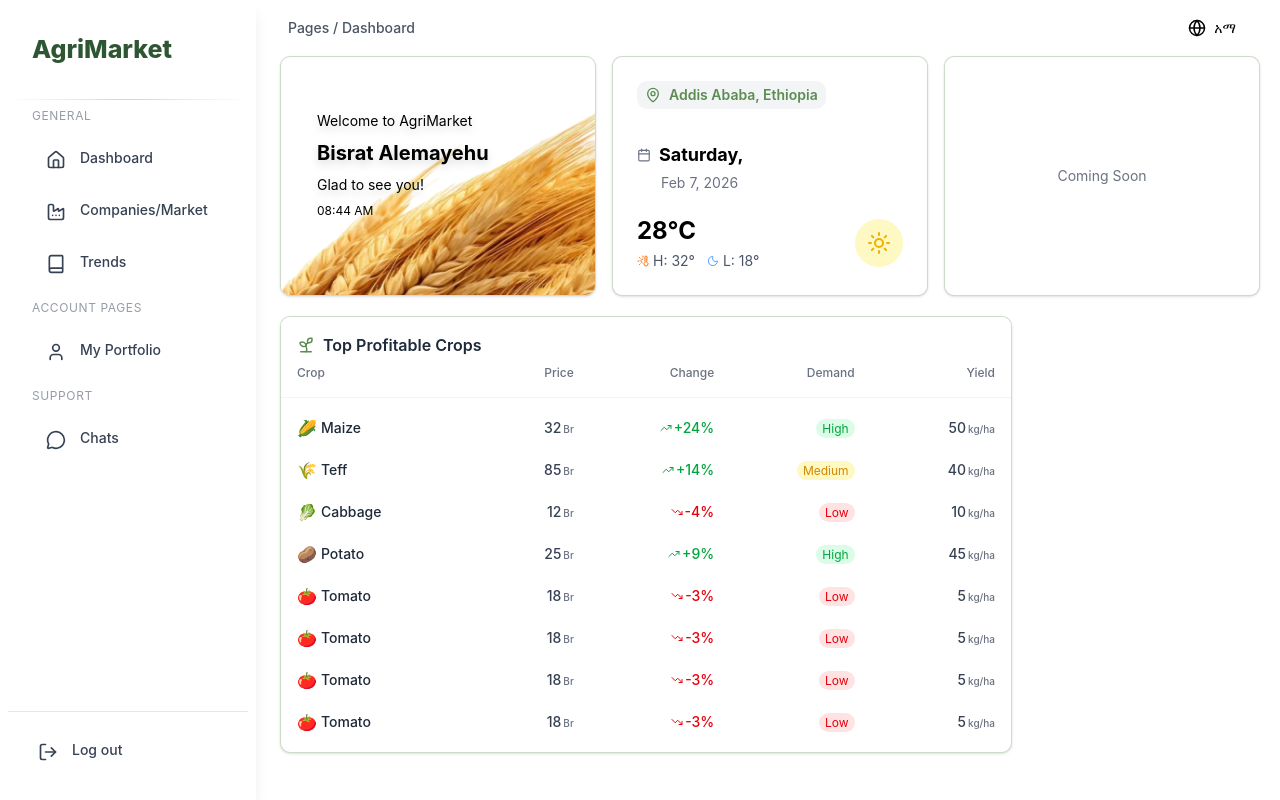
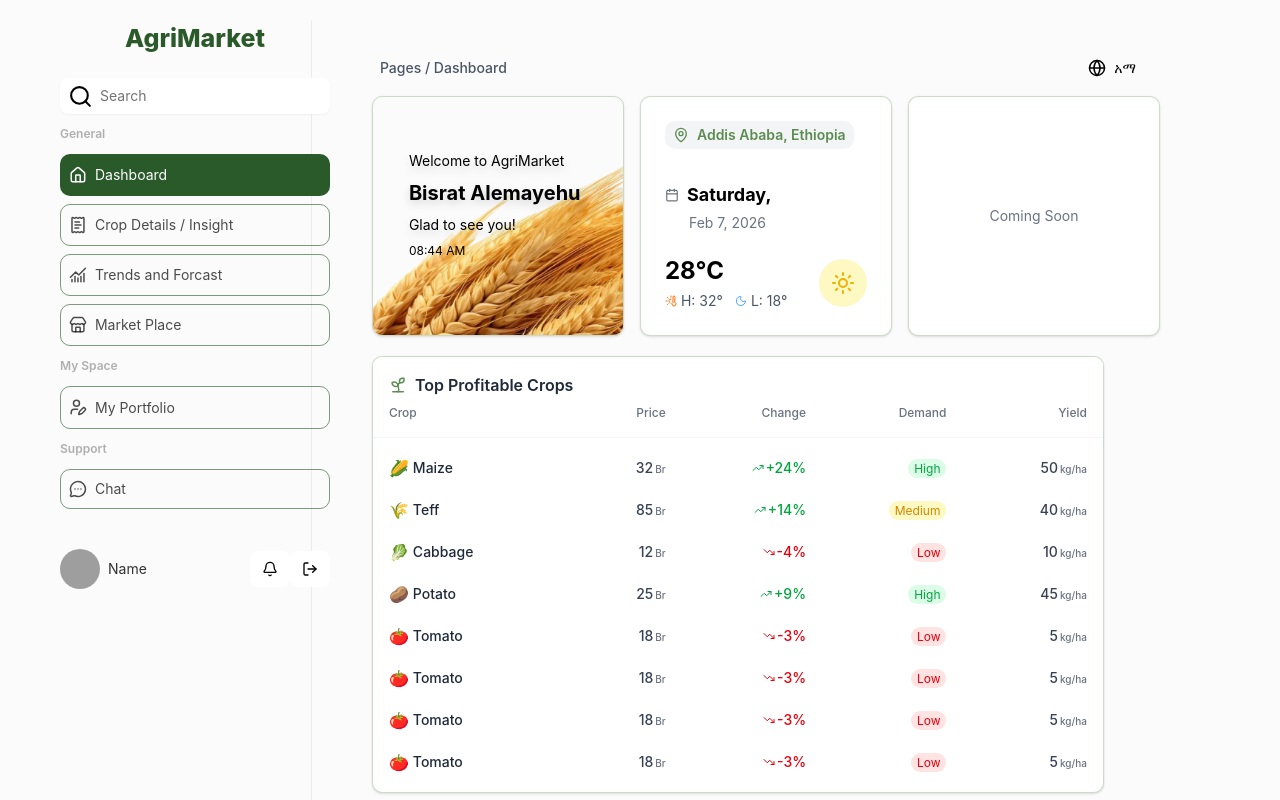
Before and after one commit to Bisruxa/AgriMarket, a Next.js app in the folder client/: page /farmer/dashboard in a window 1280 px wide. Shown: the top 800 px of the page. Built offline with nearby package versions, Linux system fonts and the light colour scheme; grey boxes are pictures that could not be loaded.

Commit message:
fix folder structure

```diff
--- a/client/app/(main)/Trader/Dashboard/page.tsx
+++ /dev/null
@@ -1,9 +0,0 @@
-import React from 'react'
-
-function page() {
-  return (
-    <div>page</div>
-  )
-}
-
-export default page
--- a/client/app/(main)/farmer/dashboard/page.tsx
+++ /dev/null
@@ -1,15 +0,0 @@
-'use client'
-import WelcomeCard from "@/components/cards/welcomCard"
-import WatchList from "@/components/cards/watchList"
-import Header from "@/components/common/Header"
-import Footer from "@/components/common/Footer"
-export default function page() {
-  return (
-    <>
-    <Header/>
-    <WelcomeCard/>
-    <WatchList/>
-    <Footer/>
-    </>
-  )
-}
--- a/client/app/(main)/layout.tsx
+++ /dev/null
@@ -1,24 +0,0 @@
-import Sidebar from "@/components/common/Sidebar";
-import { LanguageProvider } from "../context/LanguageContext";
-export default function RootLayout({
-  children,
-}: {
-  children: React.ReactNode
-}) {
-  return (
-    <html lang="en">
-      <body
-      suppressHydrationWarning>
-        <LanguageProvider>
-        <div className="flex min-h-screen">
-          <Sidebar />
-          {/* Main content - automatically adjusts based on sidebar */}
-          <main className="flex-1 md:ml-70 w-full transition-all duration-300">
-            {children}
-          </main>
-        </div>
-        </LanguageProvider>
-      </body>
-    </html>
-  );
-}
--- a/client/app/farmer/dashboard/page.tsx
+++ b/client/app/farmer/dashboard/page.tsx
@@ -1,9 +1,15 @@
-import React from 'react'
-
-const FarmerDashboard = () => {
+'use client'
+import WelcomeCard from "@/components/cards/welcomCard"
+import WatchList from "@/components/cards/watchList"
+import Header from "@/components/common/Header"
+import Footer from "@/components/common/Footer"
+export default function page() {
   return (
-    <div>text from farmerdashboard</div>
+    <>
+    <Header/>
+    <WelcomeCard/>
+    <WatchList/>
+    <Footer/>
+    </>
   )
 }
-
-export default FarmerDashboard
--- a/client/app/farmer/sidebar.tsx
+++ b/client/app/farmer/sidebar.tsx
@@ -9,7 +9,7 @@ import { usePathname } from "next/navigation";
 const Sidebar = () => {
   const pathname = usePathname();
   return (
-    <>
+    <div className="fixed">
       <div className="space-y-5 text-center">
         <h1 className="text-[25px] font-extrabold text-[#2A5A2A]">
           AgriMarket
@@ -40,7 +40,7 @@ const Sidebar = () => {
           </Link>
         </div>
       </div>
-      <div className="mb-30">
+      <div className="mb-10">
         <h1 className="text-xs text-black/30 my-3 font-semibold">Support</h1>
         <div
           className="flex h-10 border border-[#2A5A2A]/60 text-[14px] items-center  px-2 rounded-lg transition-colors duration-200 ease-in-out"
@@ -56,7 +56,7 @@ const Sidebar = () => {
         </div>
       </div>
       <LogOutSection />
-    </>
+    </div>
   );
 };
 
```
